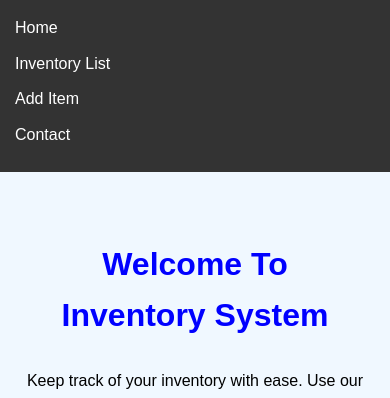
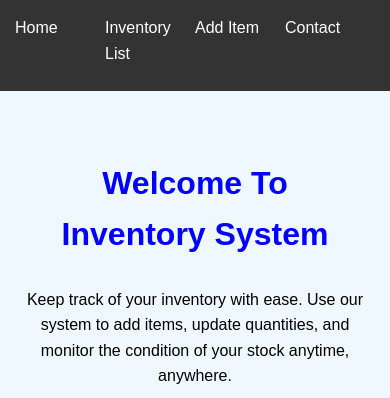
Before and after one commit to Jamalclinton/group9inventory, a plain HTML site: page index.html in a window 390 px wide. Shown: the top 398 px of the page. Drawn offline with Linux system fonts and the light colour scheme.

Commit message:
Update style.css

```diff
--- a/style.css
+++ b/style.css
@@ -125,7 +125,7 @@ nav a{
     /* 1. Fix the Navigation: Remove the 500px push and center links */
     nav {
         display: grid;
-        grid-template-coloums: repeat(4, 1fr);
+        grid-template-columns: repeat(4, 1fr);
     }
 
     nav .first {
```
